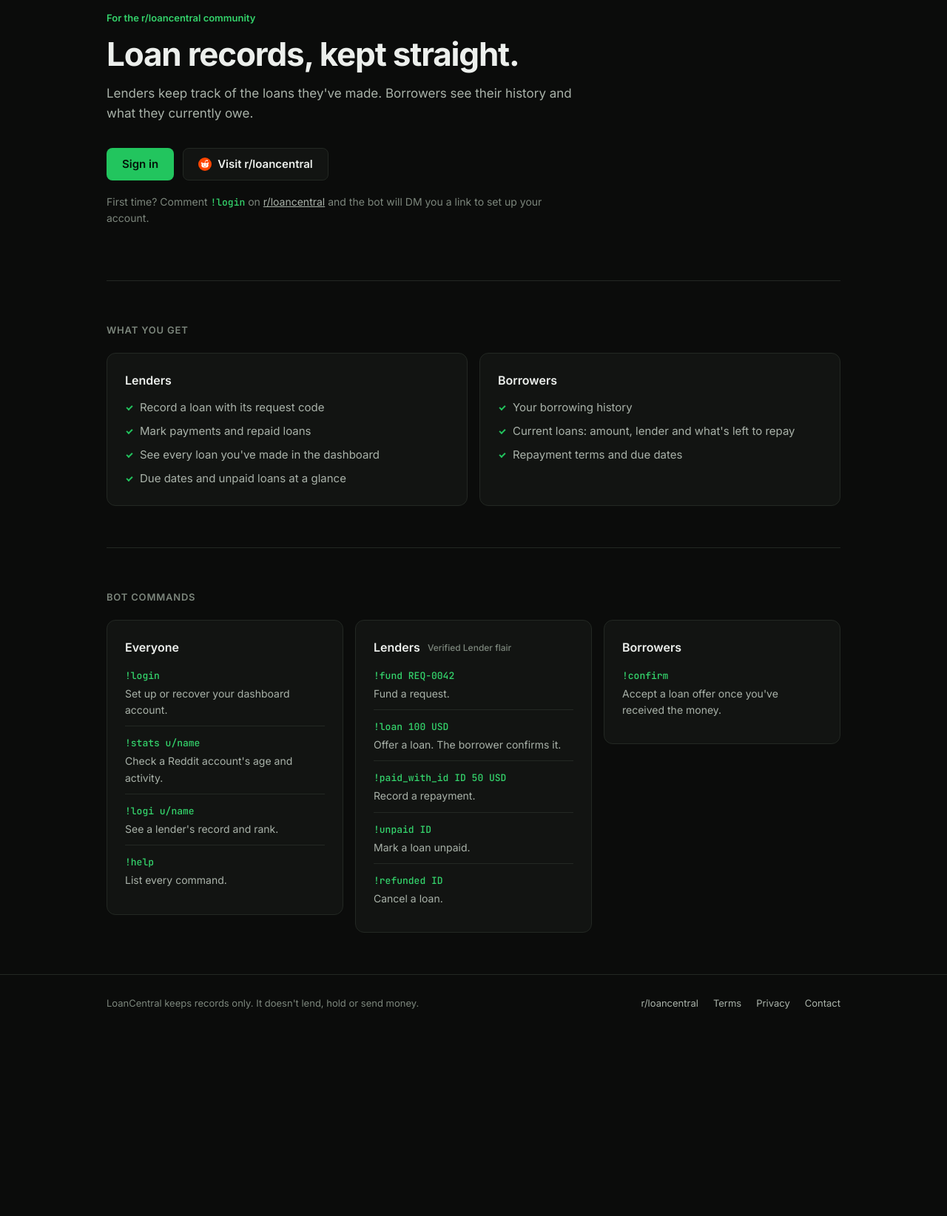
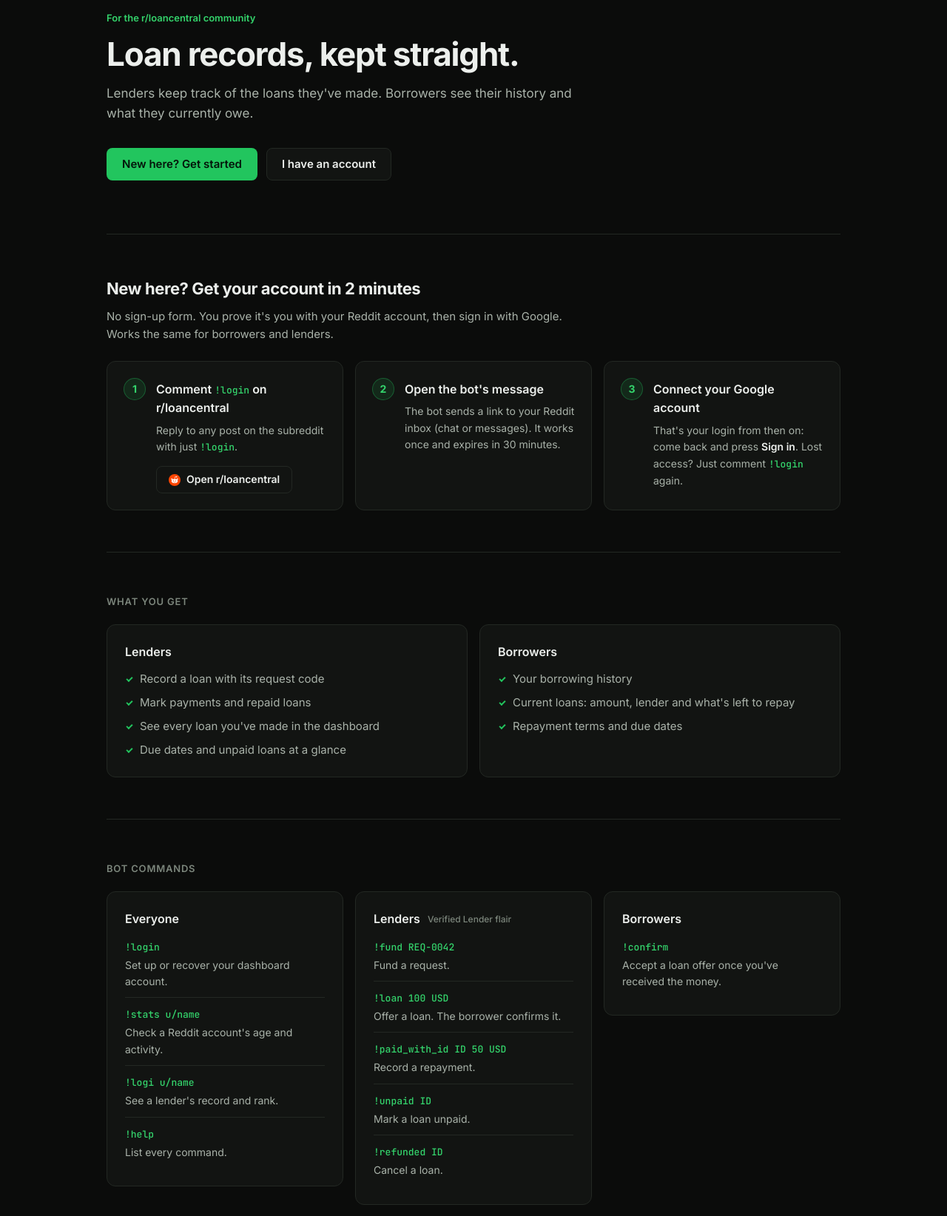
Before and after one commit to TreeHooman/LoanCentral-Test, a Flask app: page / in a window 1280 px wide. Shown: the part 147-1791 px from the top of the page at 74% size. Before the commit the page ends 1511 px from the top, so only its background shows below. Run offline with Flask 3, Linux system fonts and the light colour scheme.

Commit message:
feat(site): clear 'new here' steps for people without an account
Homepage: 'New here? Get started' leads to three steps (comment !login,
open the bot's DM, connect Google). Sign-in page: the same steps with an
'Open r/loancentral' button.

Co-Authored-By: Claude Opus 5.5 <noreply@anthropic.com>

```diff
--- a/api/templates/home.html
+++ b/api/templates/home.html
@@ -39,9 +39,18 @@
     .intro h1 { font-size: 44px; font-weight: 700; letter-spacing: -1.2px; line-height: 1.1; }
     .intro p { color: var(--text2); font-size: 17px; margin-top: 16px; }
     .actions { margin-top: 32px; display: flex; gap: 12px; flex-wrap: wrap; }
-    .intro .first { margin-top: 18px; font-size: 14px; color: var(--muted); }
-    .first a { color: var(--text2); }
-    .first a:hover { color: var(--text); }
+    html { scroll-behavior: smooth; }
+    .start { scroll-margin-top: 16px; }
+    .start > h2 { font-size: 22px; font-weight: 700; text-transform: none; letter-spacing: -0.4px; color: var(--text); margin-bottom: 8px; }
+    .start-lead { color: var(--text2); max-width: 620px; margin-bottom: 24px; }
+    .steps { list-style: none; display: grid; grid-template-columns: repeat(3, 1fr); gap: 16px; }
+    .steps li { display: flex; gap: 14px; background: var(--surface); border: 1px solid var(--border); border-radius: 12px; padding: 22px; }
+    .step-num { flex: none; width: 30px; height: 30px; border-radius: 50%; display: grid; place-items: center;
+      background: var(--accent-soft); border: 1px solid var(--accent-line); color: var(--accent-h); font-weight: 700; font-size: 14px; }
+    .steps h3 { font-size: 16px; font-weight: 600; margin: 3px 0 6px; }
+    .steps p { color: var(--text2); font-size: 14px; }
+    .steps p strong { color: var(--text); font-weight: 600; }
+    .steps .btn { margin-top: 14px; }
 
     /* Sections */
     section { padding: 56px 0; border-top: 1px solid var(--border); }
@@ -73,7 +82,7 @@
     footer a:hover { color: var(--text); }
 
     @media (max-width: 820px) {
-      .grid-3 { grid-template-columns: 1fr; }
+      .grid-3, .steps { grid-template-columns: 1fr; }
     }
     @media (max-width: 640px) {
       .wrap { padding: 0 16px; }
@@ -110,15 +119,45 @@
     <div class="actions">
       {% if signed_in %}
         <a class="btn btn-primary btn-lg" href="{{ url_for('home') }}">Go to your dashboard</a>
+        <a class="btn btn-ghost btn-lg" href="{{ sub_url }}" target="_blank" rel="noopener">{{ reddit_icon(18) }}Visit r/{{ sub }}</a>
       {% else %}
-        <a class="btn btn-primary btn-lg" href="{{ url_for('login') }}">Sign in</a>
+        <a class="btn btn-primary btn-lg" href="#get-started">New here? Get started</a>
+        <a class="btn btn-ghost btn-lg" href="{{ url_for('login') }}">I have an account</a>
       {% endif %}
-      <a class="btn btn-ghost btn-lg" href="{{ sub_url }}" target="_blank" rel="noopener">{{ reddit_icon(18) }}Visit r/{{ sub }}</a>
     </div>
-    {% if not signed_in %}
-      <p class="first">First time? Comment <code>!login</code> on <a href="{{ sub_url }}" target="_blank" rel="noopener">r/{{ sub }}</a> and the bot will DM you a link to set up your account.</p>
-    {% endif %}
   </div>
+
+  {% if not signed_in %}
+  <section id="get-started" class="start">
+    <h2>New here? Get your account in 2 minutes</h2>
+    <p class="start-lead">No sign-up form. You prove it's you with your Reddit account, then sign in with Google.
+      Works the same for borrowers and lenders.</p>
+    <ol class="steps">
+      <li>
+        <span class="step-num">1</span>
+        <div>
+          <h3>Comment <code>!login</code> on r/{{ sub }}</h3>
+          <p>Reply to any post on the subreddit with just <code>!login</code>.</p>
+          <a class="btn btn-ghost" href="{{ sub_url }}" target="_blank" rel="noopener">{{ reddit_icon() }}Open r/{{ sub }}</a>
+        </div>
+      </li>
+      <li>
+        <span class="step-num">2</span>
+        <div>
+          <h3>Open the bot's message</h3>
+          <p>The bot sends a link to your Reddit inbox (chat or messages). It works once and expires in 30 minutes.</p>
+        </div>
+      </li>
+      <li>
+        <span class="step-num">3</span>
+        <div>
+          <h3>Connect your Google account</h3>
+          <p>That's your login from then on: come back and press <strong>Sign in</strong>. Lost access? Just comment <code>!login</code> again.</p>
+        </div>
+      </li>
+    </ol>
+  </section>
+  {% endif %}
 
   <section>
     <h2>What you get</h2>
--- a/commands/login_command.py
+++ b/commands/login_command.py
@@ -35,7 +35,7 @@ def _dm_body(reddit_name, token):
         f"to u/{reddit_name}. After that, sign in on the dashboard with Google.\n\n"
         f"The link works once and expires in {SETUP_LINK_MINUTES} minutes. "
         "Don't share it — it's proof that you are this Reddit account. "
-        "If you didn't comment $login, you can ignore this message."
+        "If you didn't comment !login, you can ignore this message."
     )
 
 
```
Also changed, not shown: api/templates/login.html (+16 -6 lines).
